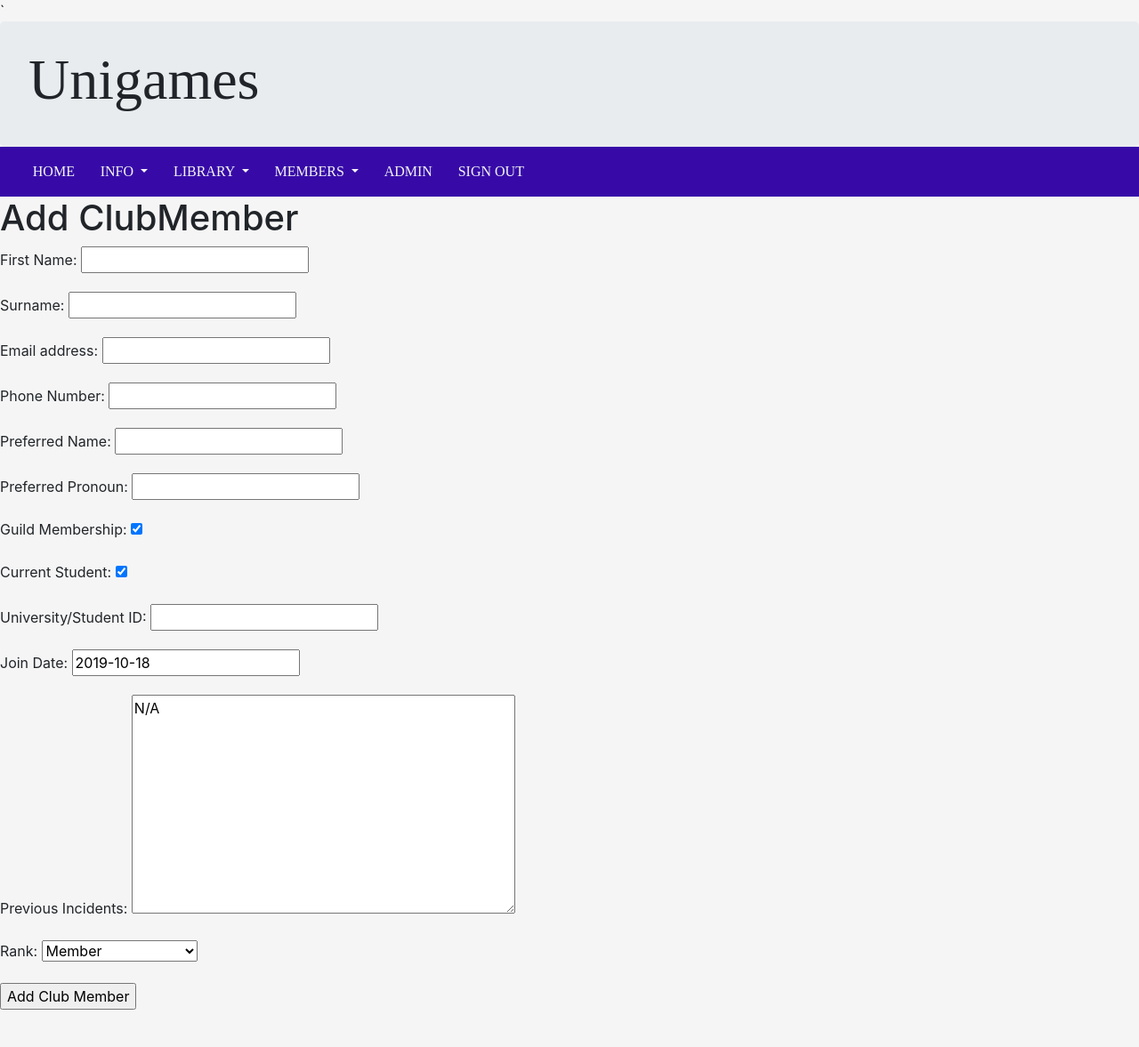
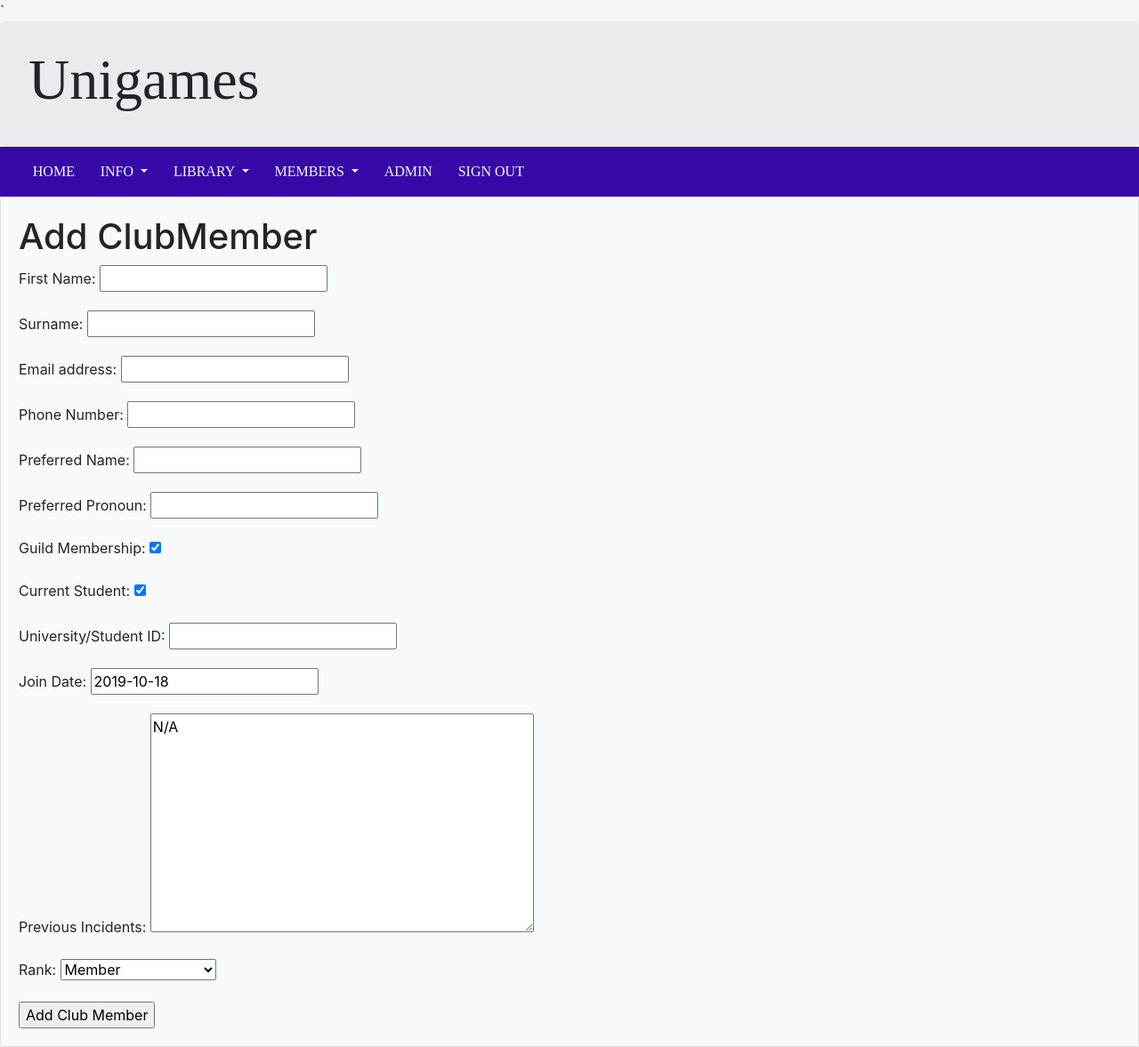
Before and after one commit to sirmiggles/project-dragon, a Django app: page /members/clubmember_form/ in a window 1280 px wide. Shown: the whole page at 89% size. Before the commit the page ends 1135 px from the top, so only its background shows below. Run offline with Django 3.2, Linux system fonts and the light colour scheme; the visitor is signed in with stand-in values (Sample User, id 1); some libraries are stand-ins or nearby versions; some web fonts are replaced.

Commit message:
Added css to add member page to look more clean

```diff
--- a/src/dragon/members/templates/members/clubmembers/create_form.html
+++ b/src/dragon/members/templates/members/clubmembers/create_form.html
@@ -3,10 +3,16 @@
 {% block title %}{{ block.super }} - Add ClubMember{% endblock %}
 
 {% block content %}
+        <div class="mx-auto">
+            <div class="card">
+                <div class="card-body bg-light">
                 <h1>Add ClubMember</h1>
                 <form action="" method="post">
                   {{ form.as_p }}
                   <input type="submit" value="Add Club Member">
                   {% csrf_token %}
                 </form>
+                </div>
+            </div>
+        </div>
 {% endblock %}
```
Lines whose indentation alone changed are shown as unchanged.
